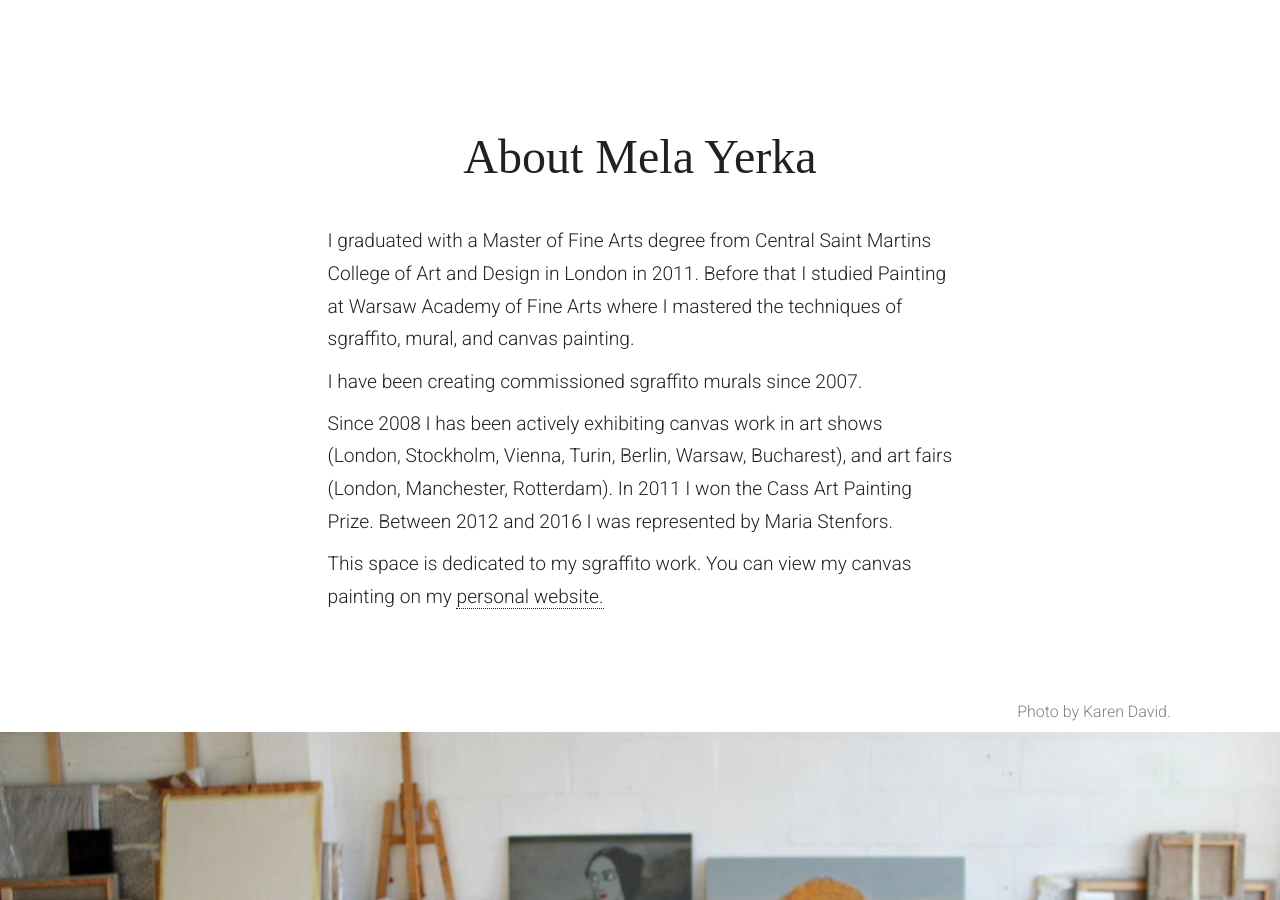
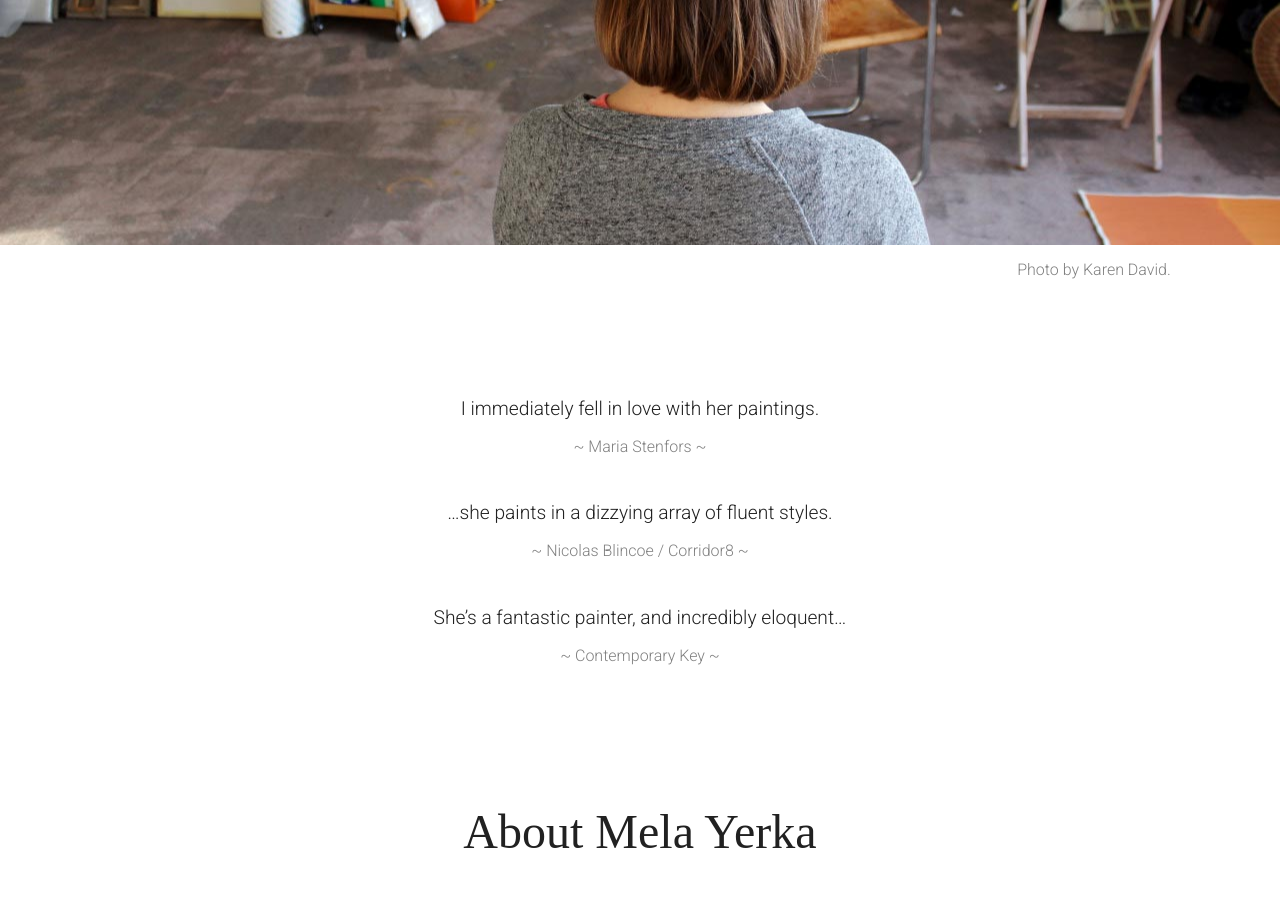
Before and after one commit to marek-kultys/trowel-and-lime, a Jekyll site: the page built from artist/index.html, in a window 1280 px wide and 900 px high, scrolled down 458 px. Built offline with Jekyll 4.4.1, drawn with Linux system fonts in a browser that asks for light colours; some web fonts are replaced.

Commit message:
Move banner to top in Artist

```diff
--- a/artist/index.html
+++ b/artist/index.html
@@ -5,7 +5,7 @@
 ---
 <article class="artist">
 
-   <!-- <section id="artist">
+   <section id="artist">
       <div id="artist-hero-top" class="block-image"></div>
    </section>
 
@@ -13,7 +13,7 @@
       <div class="credit-container">
          <h6>Photo by Karen David.</h6>
       </div>
-   </section> -->
+   </section>
 
    <section>
       <div class="section-block quote">
@@ -44,7 +44,7 @@
       </div>
    </section>
 
-   <section id="artist-credit">
+   <!-- <section id="artist-credit">
       <div class="credit-container">
          <h6>Photo by Karen David.</h6>
       </div>
@@ -52,6 +52,6 @@
 
    <section id="artist-bottom">
       <div id="artist-hero-top" class="block-image"></div>
-   </section>
+   </section> -->
 
 </article>
```
